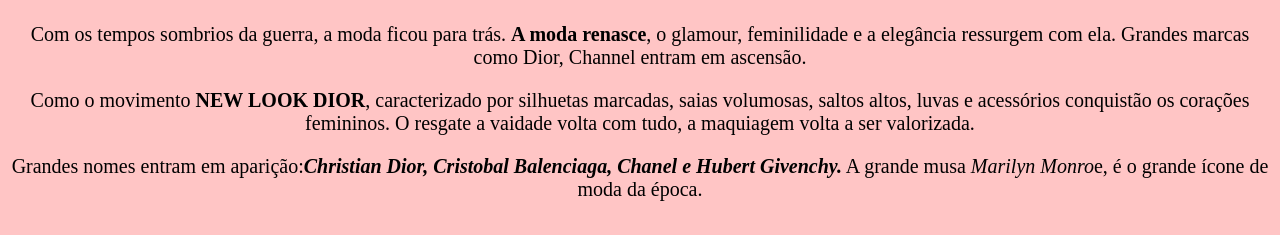
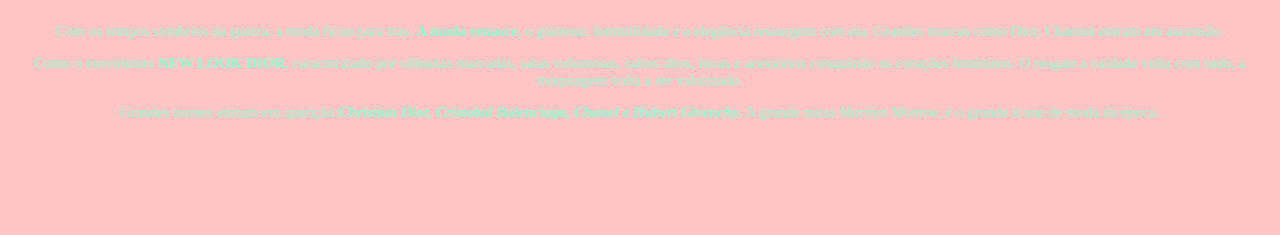
Before and after one commit to ane-07/MODA-, a plain HTML site: page index.html in a window 1280 px wide. Shown: the part 151-386 px from the top of the page. Drawn offline with Linux system fonts and the light colour scheme.

Commit message:
teste paragrafo

```diff
--- a/estilo.css
+++ b/estilo.css
@@ -3,3 +3,7 @@
  font-size:  20px;
  text-align: center;
 }
+p{
+    font-size: 15px;
+    color:aquamarine;
+}
```
